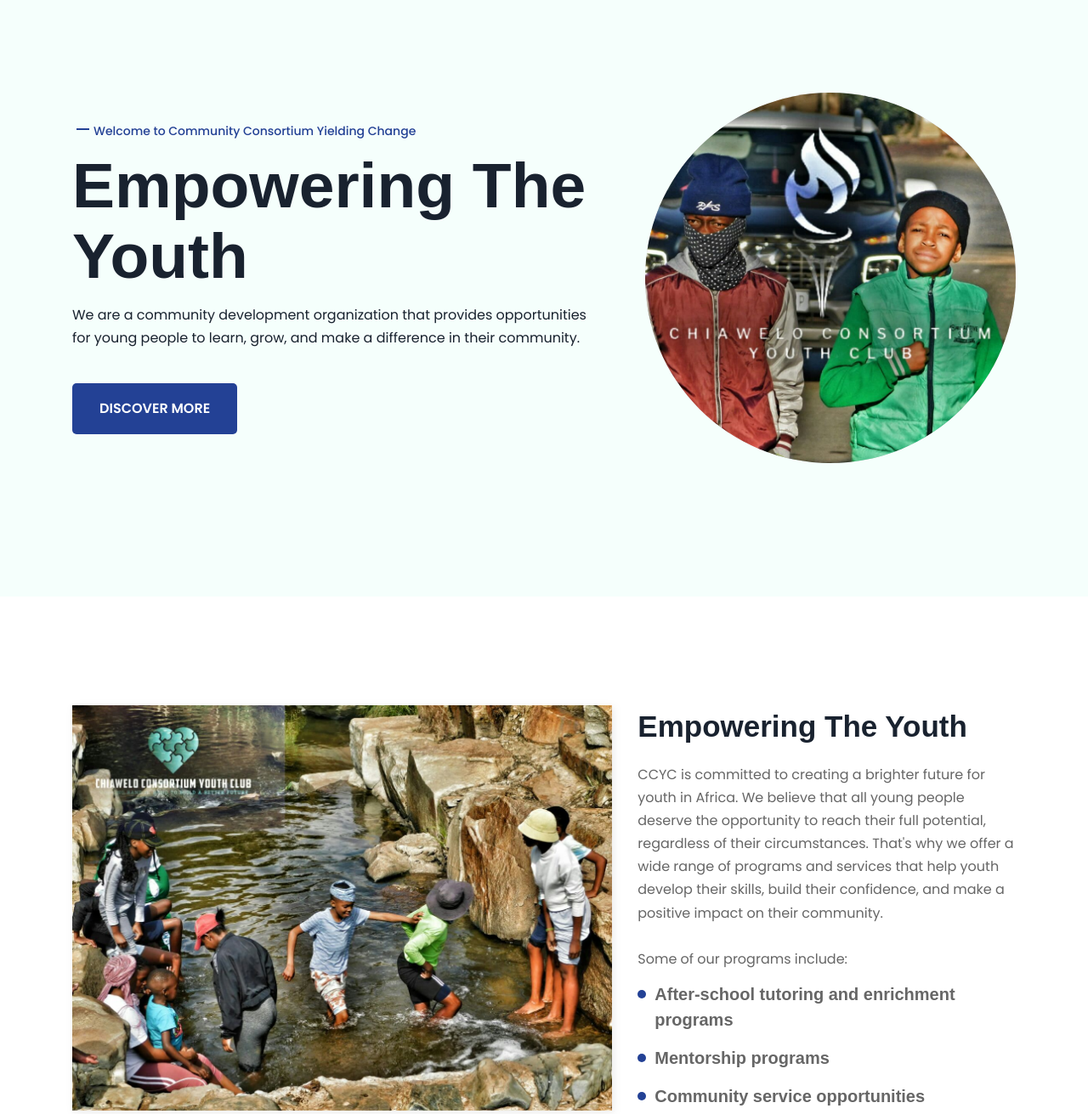
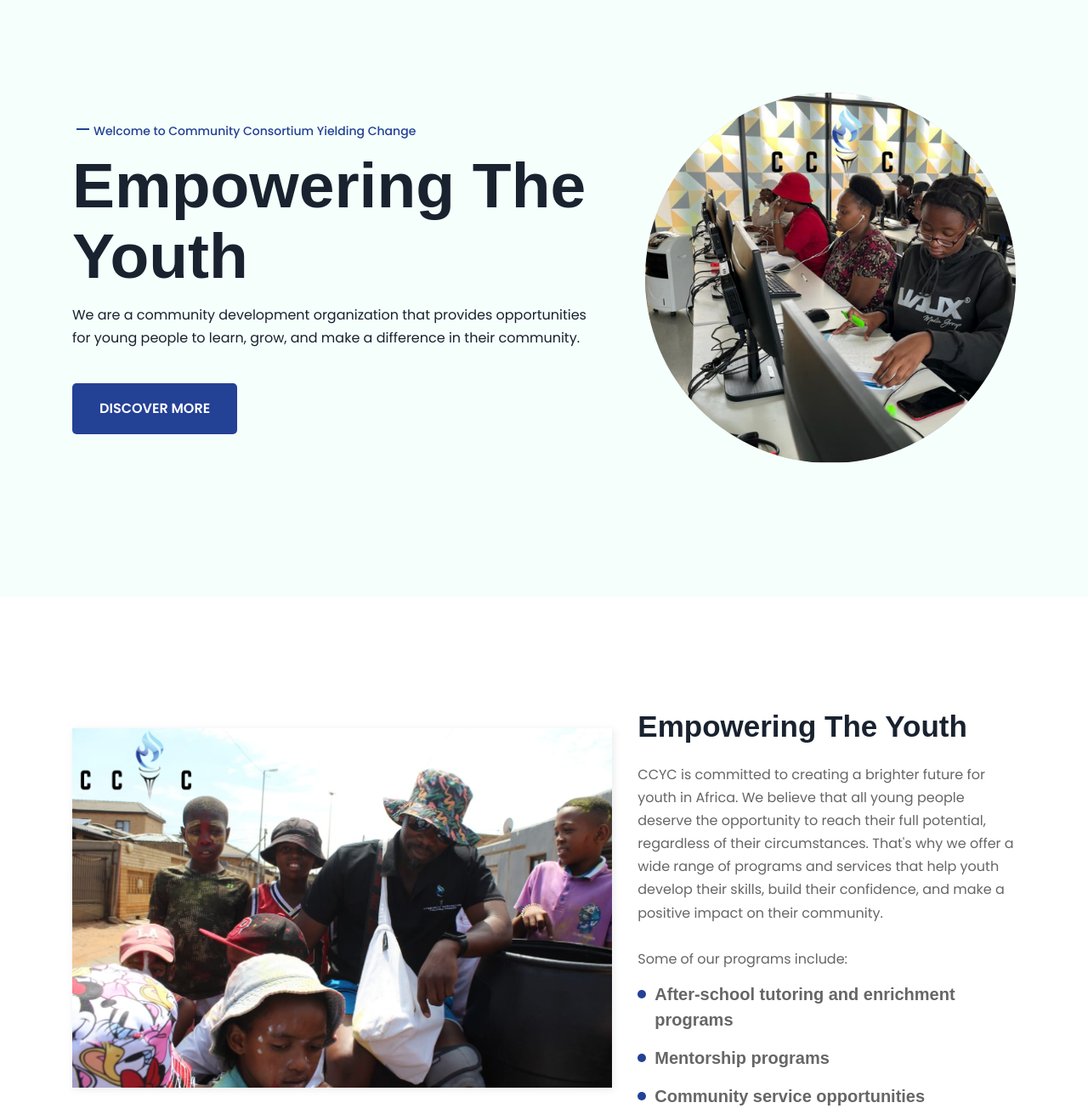
Before and after one commit to Bongzp/ccycgroup, a plain HTML site: page index.html in a window 1280 px wide. Shown: the part 98-1409 px from the top of the page at 85% size. Drawn offline with nearby package versions, Linux system fonts and the light colour scheme; a web font is replaced by a local one.

Commit message:
images changed

```diff
--- a/index.html
+++ b/index.html
@@ -112,7 +112,7 @@
           </div>
 
           <figure class="hero-banner has-before img-holder" style="--width: 650; --height: 650;">
-            <img src="./images/hero-img.png" width="650" height="650" alt="hero banner" class="img-cover">
+            <img src="./images/1st option.png" width="650" height="650" alt="hero banner" class="img-cover">
           </figure>
 
         </div>
@@ -123,7 +123,7 @@
         <div class="container">
 
           <figure class="about-banner">
-            <img src="./images/about-img.png" width="802" height="654" loading="lazy" alt="about banner" class="w-100">
+            <img src="./images/2nd option.png" width="802" height="654" loading="lazy" alt="about banner" class="w-100">
           </figure>
 
           <div class="about-content">
```
Also changed, not shown: images/1st option.png (added), images/2nd option.png (added).
